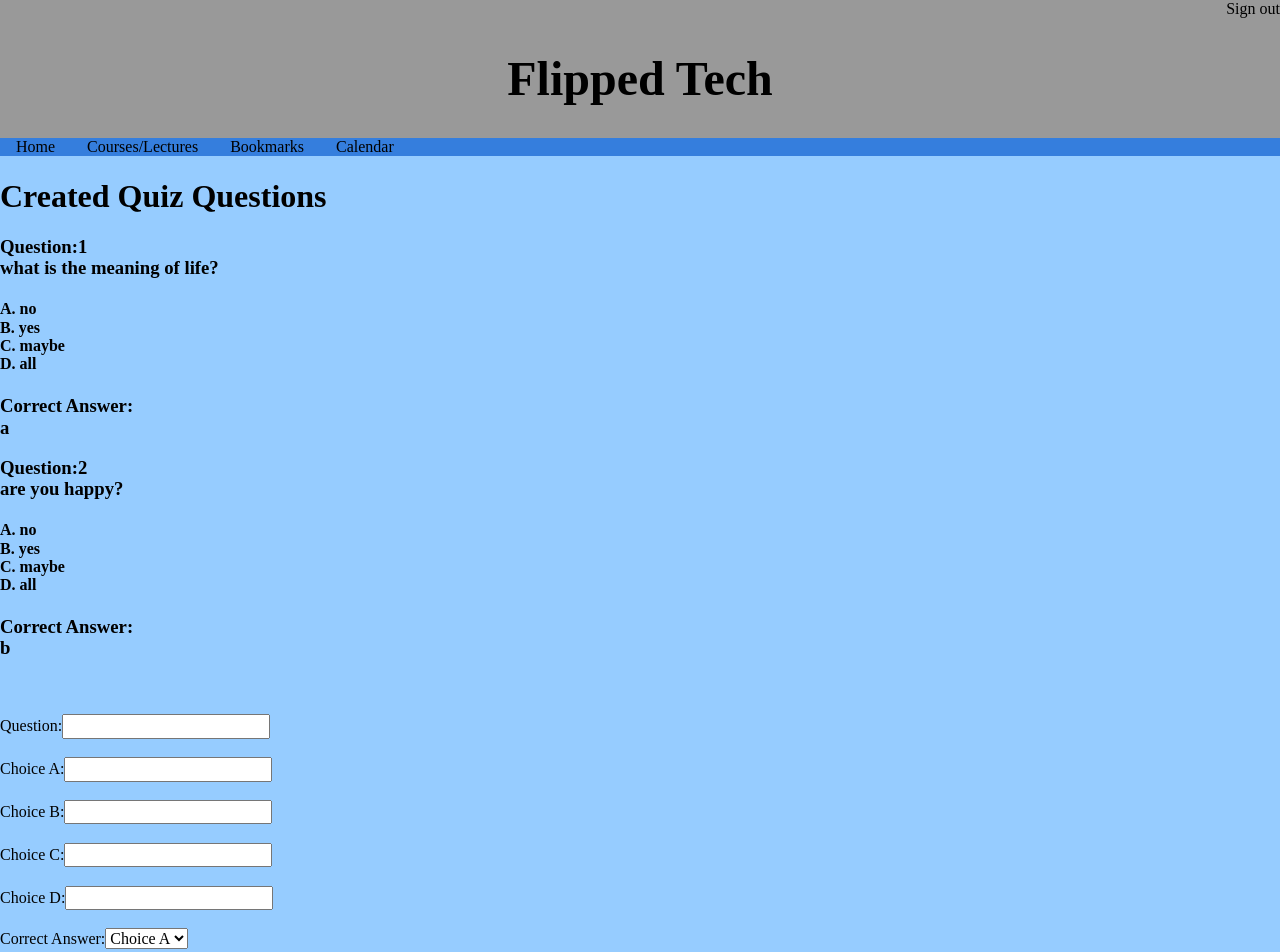
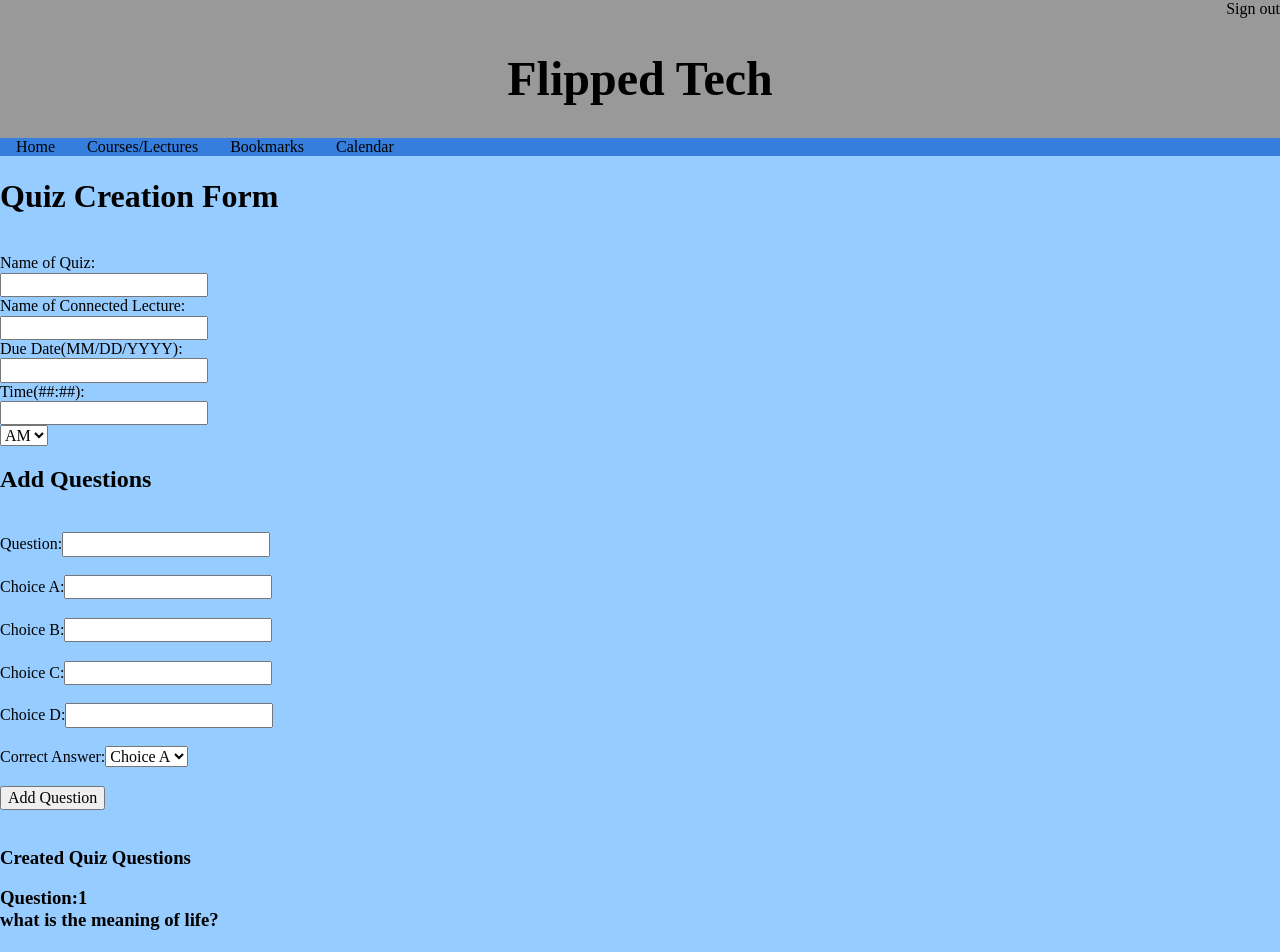
Before and after one commit to usd-cs/comp495-sp18-flipped-tech, a React (Create React App) app in the folder FlippedTech/flippedtech/: page / in a window 1280 px wide. Shown: the top 952 px of the page. Built offline with nearby package versions, Linux system fonts and the light colour scheme.

Commit message:
Added extra quiz form elements and validation

```diff
--- a/FlippedTech/flippedtech/src/QuestionBox.js
+++ b/FlippedTech/flippedtech/src/QuestionBox.js
@@ -1,7 +1,7 @@
 import React, { Component } from 'react';
 import QuestionList from './QuestionList';
 import QuestionForm from './QuestionForm';
-import 'tachyons';
+//import 'tachyons';
 
 //dummy data
 var questionList = [
@@ -15,10 +15,19 @@ class QuestionBox extends Component {
 	constructor(props) {
 		super(props)
 		this.state = {
-			questionlist: questionList
+			questionlist: questionList,
+			quizName: '',
+			connectedLecture: '',
+			dueDate: '',
+			time: '',
+			AMorPM: ''
 		}
+
+		this.handleChange = this.handleChange.bind(this);
+		this.handleSubmit = this.handleSubmit.bind(this);
 	}
 	//Set up for backend
+
 	componentDidMount = () => {
 
 	}
@@ -27,14 +36,44 @@ class QuestionBox extends Component {
 
 	}
 
+	handleChange(event) {
+		this.setState({ [event.target.name]: event.target.value });
+	}
+
+	handleSubmit(event) {
+		event.preventDefault();
+	}
+
 	render() {
-		alert(questionList)
 		return(
 			<div>
-				<h1>Created Quiz Questions</h1>
-				<QuestionList lists={this.state.questionlist}></QuestionList>
+				<h1> Quiz Creation Form </h1>
+				<form onSubmit={this.handleSubmit} method="POST">
 				<br/>
-				<QuestionForm handler={this.addQuestion}> </QuestionForm>
+					Name of Quiz:<br/>
+						<input type="text" name="quizName" value={this.state.quizName} required onChange={this.handleChange}/><br/>
+					Name of Connected Lecture:<br/>
+						<input type="text" name="connectedLecture" value={this.state.connectedLecture} required onChange={this.handleChange}/><br/>
+					Due Date(MM/DD/YYYY):<br/>
+					<input type="text" name="dueDate" value={this.state.dueDate} required pattern="^(0[1-9]|1[012])[- /.](0[1-9]|[12][0-9]|3[01])[- /.](19|20)\d\d$" onChange={this.handleChange} /><br/>
+					Time(##:##):<br/>
+					<input type="text" name="time" value={this.state.time} required pattern="^(1[0-2]|0?[1-9]):[0-5][0-9]$" onChange={this.handleChange} /><br/>
+					<select name="AMorPM" value={this.state.AMorPM} onChange={this.handleChange}>
+						<option value="AM">AM</option>
+						<option value="PM">PM</option>
+					</select>
+				<br/>
+					<div>
+						<h2>Add Questions </h2>
+						<QuestionForm handler={this.addQuestion}> </QuestionForm>
+						<br/>
+						<h3>Created Quiz Questions</h3>
+						<QuestionList lists={this.state.questionlist}></QuestionList>
+					</div>
+					<br/>
+					<input type="submit" value="Create Quiz"/>
+
+				</form>
 			</div>
 		);
 	}
--- a/FlippedTech/flippedtech/src/QuestionForm.js
+++ b/FlippedTech/flippedtech/src/QuestionForm.js
@@ -69,7 +69,7 @@ class QuestionForm extends React.Component {
 					</select>
 				</label><br/>
 				<br/>
-				<input type="submit" value="Submit" />
+				<input type="submit" value="Add Question" />
 			</form>
 		);
 	}
```
